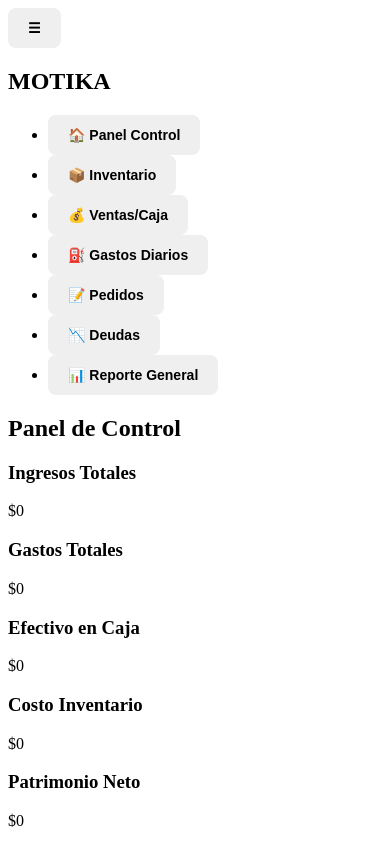
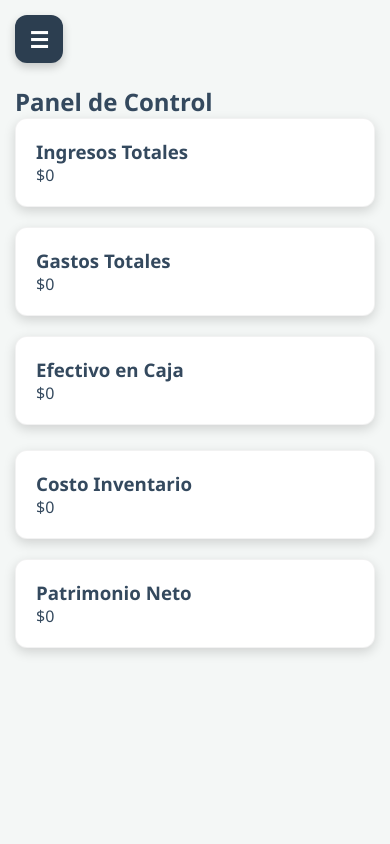
Before and after one commit to MOTOREPUESTOSMOTIKA/CTRL-MTK, a plain HTML site: page index.html in a window 390 px wide. Shown: the top 844 px of the page. Drawn offline with Linux system fonts and the light colour scheme; no server answers.

Commit message:
Actualizar style.css

```diff
--- a/style.css
+++ b/style.css
@@ -1,4 +1,138 @@
-/* --- ESTILOS DE FORMULARIOS --- */
+:root {
+    --primary: #2c3e50;
+    --accent: #3498db;
+    --success: #27ae60;
+    --danger: #e74c3c;
+    --warning: #f1c40f;
+    --light: #ecf0f1;
+    --dark: #34495e;
+    --white: #ffffff;
+    --shadow: 0 4px 12px rgba(0,0,0,0.15);
+    --glass: rgba(44, 62, 80, 0.95); /* Para efecto moderno en móvil */
+}
+
+* { margin: 0; padding: 0; box-sizing: border-box; font-family: 'Segoe UI', Roboto, sans-serif; }
+
+body {
+    display: flex;
+    background-color: #f4f7f6;
+    min-height: 100vh;
+    color: var(--dark);
+    overflow-x: hidden; /* Evita scroll horizontal accidental */
+}
+
+/* --- NAVEGACIÓN (PC) --- */
+.sidebar {
+    width: 260px;
+    background-color: var(--primary);
+    color: white;
+    padding: 20px;
+    position: fixed;
+    height: 100vh;
+    z-index: 1000;
+    transition: all 0.3s cubic-bezier(0.4, 0, 0.2, 1);
+}
+
+.sidebar h2 {
+    text-align: center;
+    margin: 10px 0 30px 0;
+    border-bottom: 2px solid var(--accent);
+    padding-bottom: 15px;
+    font-size: 1.5rem;
+}
+
+.sidebar ul { list-style: none; }
+
+.sidebar button {
+    width: 100%;
+    padding: 14px 18px;
+    background: none;
+    border: none;
+    color: white;
+    text-align: left;
+    cursor: pointer;
+    border-radius: 10px;
+    margin-bottom: 8px;
+    font-size: 15px;
+    display: flex;
+    align-items: center;
+    gap: 10px;
+    transition: 0.3s;
+}
+
+.sidebar button:hover {
+    background: rgba(52, 152, 219, 0.2);
+    color: var(--accent);
+    transform: translateX(5px);
+}
+
+/* --- CONTENIDO --- */
+.content {
+    margin-left: 260px;
+    padding: 30px;
+    width: 100%;
+    transition: all 0.3s ease;
+}
+
+section { display: none; }
+section.active { display: block; animation: fadeIn 0.4s ease-out; }
+
+@keyframes fadeIn {
+    from { opacity: 0; transform: translateY(15px); }
+    to { opacity: 1; transform: translateY(0); }
+}
+
+/* --- BOTÓN HAMBURGUESA --- */
+.menu-toggle {
+    display: none;
+    position: fixed;
+    top: 15px;
+    left: 15px;
+    font-size: 22px;
+    background: var(--primary);
+    color: white;
+    border: none;
+    width: 48px;
+    height: 48px;
+    border-radius: 12px;
+    z-index: 1100;
+    box-shadow: 0 4px 10px rgba(0,0,0,0.2);
+    cursor: pointer;
+    transition: 0.3s;
+}
+
+/* --- ESTADOS DE STOCK --- */
+.stock-critico { color: var(--danger); font-weight: 800; background: rgba(231, 76, 60, 0.1); padding: 4px 8px; border-radius: 5px; }
+.stock-bajo { color: #e67e22; font-weight: 700; background: rgba(230, 126, 34, 0.1); padding: 4px 8px; border-radius: 5px; }
+
+/* --- FOOTER FIJO DE INVENTARIO --- */
+.floating-inventory {
+    position: fixed; /* Cambiado a fixed para que siempre esté abajo sin importar el scroll */
+    bottom: 0;
+    left: 260px; /* Alineado con el margen del content */
+    right: 0;
+    background: var(--primary);
+    color: white;
+    padding: 15px 30px;
+    box-shadow: 0 -5px 20px rgba(0,0,0,0.2);
+    z-index: 900;
+    display: flex;
+    justify-content: space-around;
+    align-items: center;
+    border-top: 4px solid var(--accent);
+}
+
+.floating-inventory p { font-size: 0.9rem; letter-spacing: 0.5px; }
+.floating-inventory span { color: var(--accent); font-weight: bold; font-size: 1.2rem; margin-left: 8px; }
+
+/* --- CARDS Y TABLAS --- */
+.cards-container { display: grid; grid-template-columns: repeat(auto-fit, minmax(240px, 1fr)); gap: 20px; margin-bottom: 25px; }
+.card { background: white; padding: 20px; border-radius: 12px; box-shadow: var(--shadow); border: 1px solid rgba(0,0,0,0.05); }
+.table-wrapper { background: white; border-radius: 12px; overflow-x: auto; box-shadow: var(--shadow); margin-bottom: 80px; } /* Margen para no tapar con el footer */
+table { width: 100%; border-collapse: collapse; min-width: 600px; }
+th, td { padding: 15px; text-align: left; border-bottom: 1px solid #f1f2f6; }
+
+/* --- FORMULARIOS --- */
 form {
     background: white;
     padding: 20px;
@@ -87,14 +221,42 @@ button[style*="background: gray"] {
     color: white !important;
 }
 
-/* Botón de Reportes/Lista de compras (Azul suave) */
+/* Botón de Reportes/Lista de compras (Azul oscuro) */
 button[onclick*="generarListaCompras"] {
     background: var(--primary) !important;
     width: 100%;
 }
 
-/* --- OPTIMIZACIÓN PARA CELULAR --- */
+/* --- AJUSTES CELULAR (MOBILE) --- */
 @media (max-width: 768px) {
+    .menu-toggle { display: flex; align-items: center; justify-content: center; }
+
+    .sidebar {
+        left: -100%;
+        width: 85%; /* Más ancho para mejor lectura */
+        max-width: 300px;
+        background-color: var(--glass);
+        backdrop-filter: blur(10px); /* Efecto iPhone */
+        height: 100vh;
+    }
+
+    .sidebar.active { left: 0; }
+
+    .content {
+        margin-left: 0 !important;
+        padding: 85px 15px 100px 15px;
+    }
+
+    .floating-inventory {
+        left: 0;
+        flex-direction: row;
+        justify-content: space-between;
+        padding: 15px;
+        font-size: 0.8rem;
+    }
+
+    .floating-inventory p { display: flex; flex-direction: column; align-items: center; text-align: center; }
+
     /* Hacer que todos los botones de los formularios ocupen el ancho total */
     form button, .btn-main {
         width: 100%;
```
